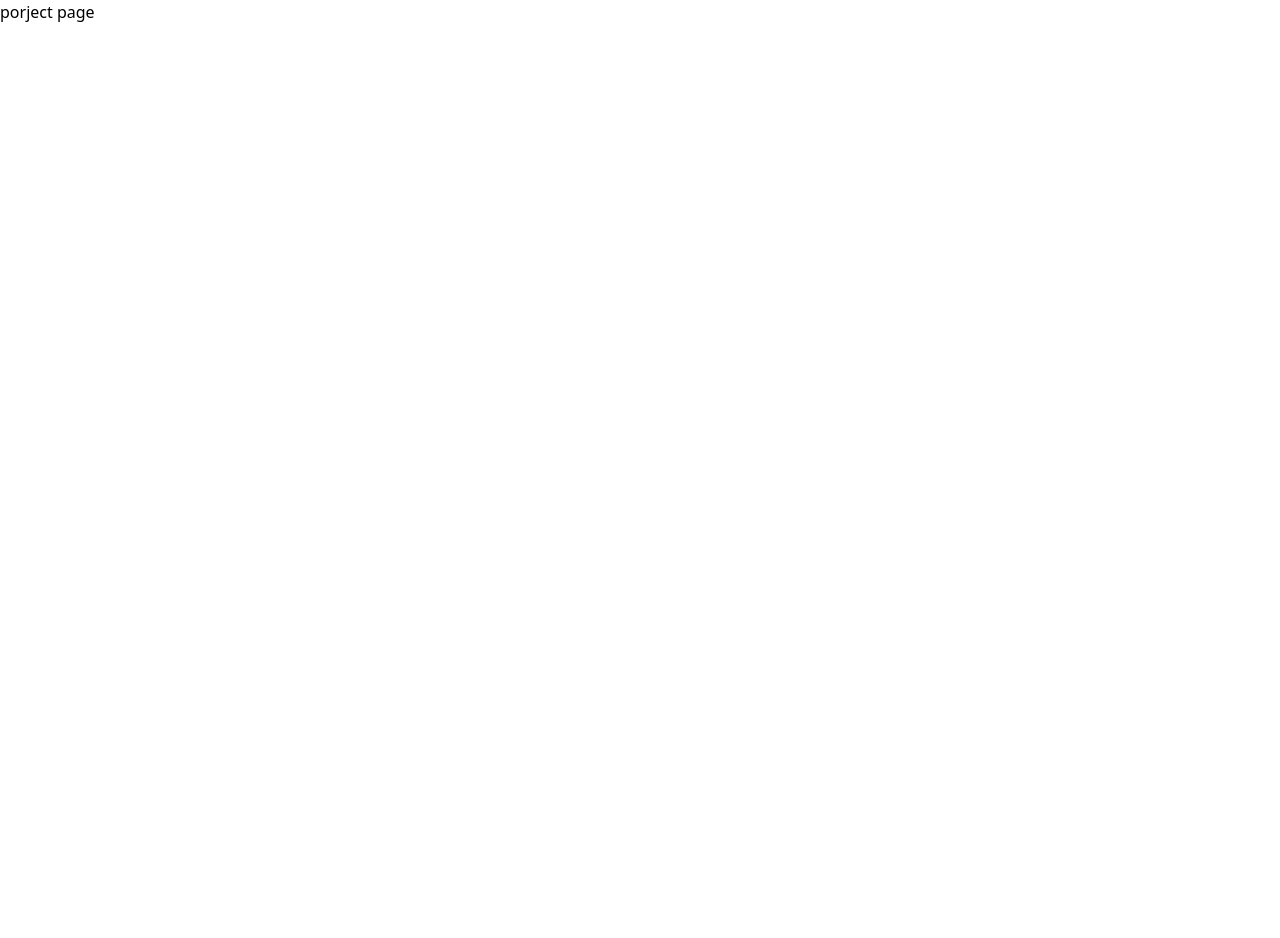
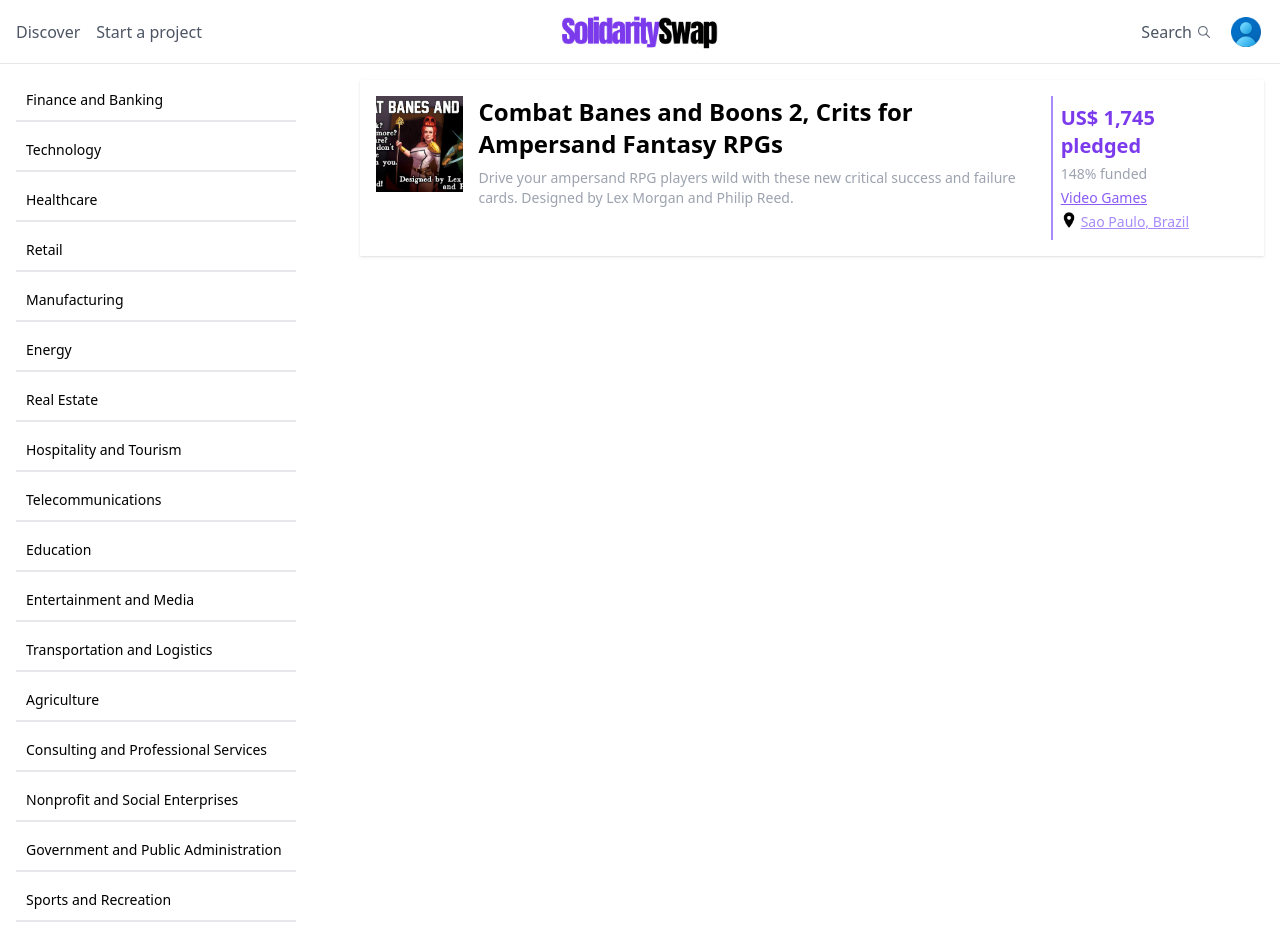
Before and after one commit to Alef-gabriel/solidaryswap, a SvelteKit app: page /projects in a window 1280 px wide. Before the commit the page ends 800 px from the top, so only its background shows below. Built offline with nearby package versions, Linux system fonts and the light colour scheme.

Commit message:
create project explorer page

```diff
--- a/src/routes/projects/+page.svelte
+++ b/src/routes/projects/+page.svelte
@@ -1 +1,98 @@
-<h1>porject page</h1>
+<script lang="ts">
+  import { businessAreas } from "$lib";
+  import MainNavBar from "$lib/MainNavBar.svelte";
+
+  function showFilter(id: string) {
+    const targetElement = document.getElementById(id);
+    if (targetElement) {
+      targetElement.hidden = !targetElement.hidden;
+    }
+  }
+</script>
+
+<MainNavBar isOnEditPage={false} />
+<div class="flex w-full gap-8">
+  <div class="flex flex-col p-4 w-1/4 gap-2">
+    {#each businessAreas as area}
+      <button
+        id="dropdownDefault"
+        data-dropdown-toggle="dropdown"
+        on:click={() => {
+          showFilter(area.name);
+        }}
+        class="text-sm w-full p-2.5 border-b-2 focus:border-purple-400 focus:outline-none bg-white flex"
+      >
+        {area.name}
+      </button>
+      <div
+        id={area.name}
+        hidden={true}
+        class="z-10 w-full p-3 bg-gray-50 rounded-lg shadow"
+      >
+        <ul class="space-y-2 text-sm" aria-labelledby="dropdownDefault">
+          {#each area.subAreas as subAreas}
+            <li class="flex items-center" value={subAreas}>
+              <div class="flex">
+                <input type="checkbox" id={subAreas} class="peer hidden" />
+                <label
+                  for={subAreas}
+                  class="select-none cursor-pointer rounded-lg border border-violet-400
+					 py-2 px-3 font-bol transition-colors duration-200 ease-in-out peer-checked:bg-violet-200 peer-checked:border-violet-600"
+                  >{subAreas}</label
+                >
+              </div>
+            </li>
+          {/each}
+        </ul>
+      </div>
+    {/each}
+  </div>
+  <div class="flex flex-col gap-2 p-4 w-3/4">
+    <!-- each in projects to get all -->
+    <a href="#">
+      <div class="flex items-start p-4 shadow">
+        <div id="pic-bunner"></div>
+        <div class="flex flex-col justify-center pl-4 items-center w-3/4">
+          <h1 class="text-2xl pb-2 font-semibold">
+            Combat Banes and Boons 2, Crits for Ampersand Fantasy RPGs
+          </h1>
+          <p class="text-gray-400 text-sm">
+            Drive your ampersand RPG players wild with these new critical
+            success and failure cards. Designed by Lex Morgan and Philip Reed.
+          </p>
+        </div>
+        <div
+          class="flex flex-col w-1/4 border-l-2 gap-1 p-2 h-full border-violet-400"
+        >
+          <h2 class="text-xl text-violet-600 font-semibold">
+            US$ 1,745 pledged
+          </h2>
+          <p class="text-gray-400 text-sm">148% funded</p>
+          <a href="#" class="text-violet-500 text-sm underline">Video Games</a>
+          <div class="flex gap-1">
+            <div id="pic-location"></div>
+            <p class="text-violet-400 text-sm underline">Sao Paulo, Brazil</p>
+          </div>
+        </div>
+      </div>
+    </a>
+  </div>
+</div>
+
+<style>
+  #pic-bunner {
+    background-image: url("$lib/images/bunner_teste.jpg");
+    background-position: center;
+    background-size: cover;
+    width: 96px;
+    height: 96px;
+  }
+
+  #pic-location {
+    background-image: url("$lib/images/location.png");
+    background-position: center;
+    background-size: cover;
+    width: 16px;
+    height: 16px;
+  }
+</style>
```
Also changed, not shown: src/lib/images/location.png (added).
